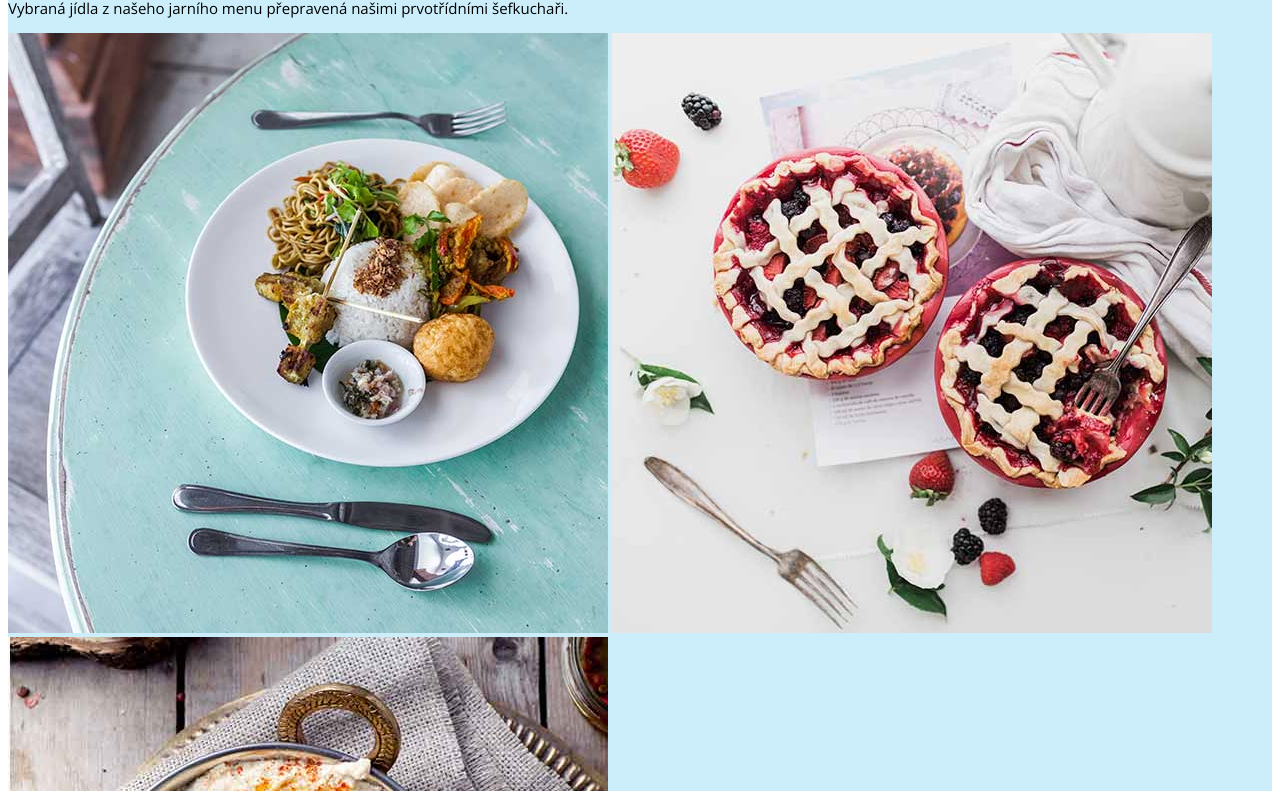
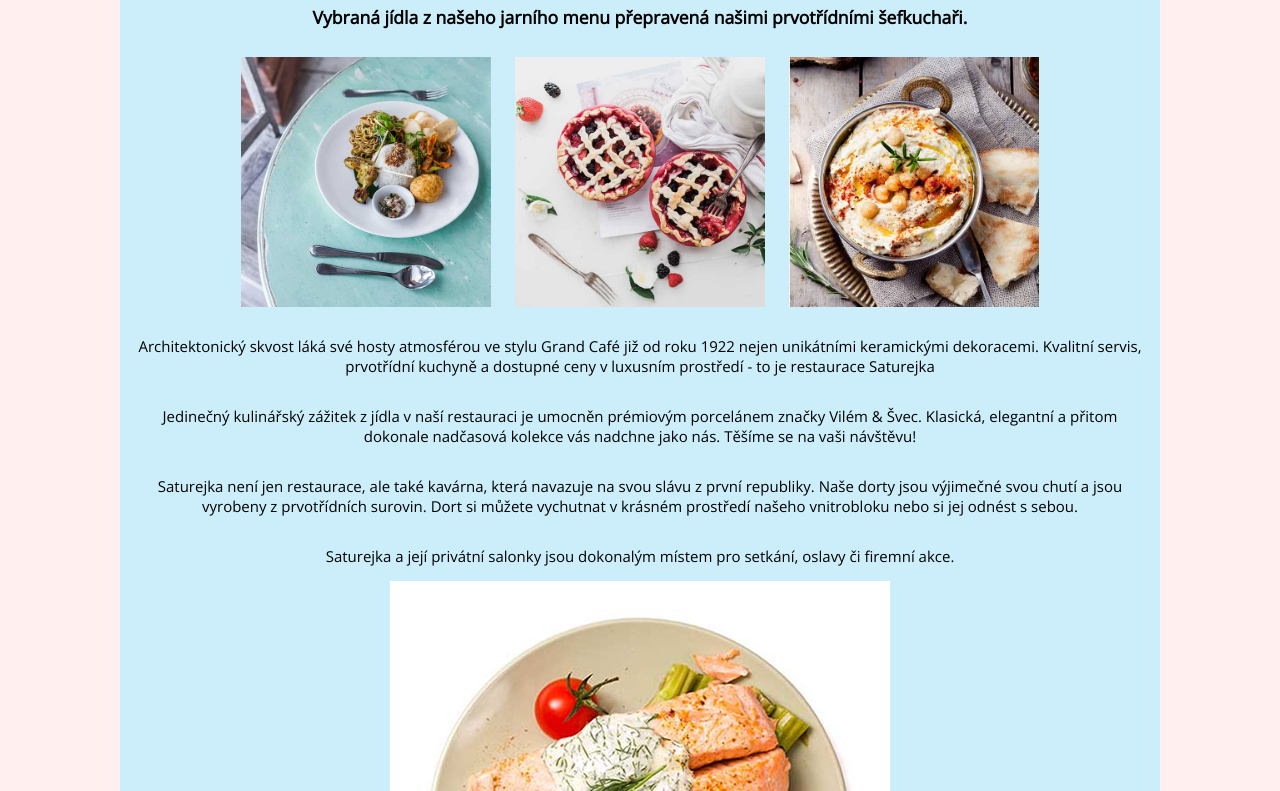
Before and after one commit to tbuchtova/saturejka, a plain HTML site: page index.html in a window 1280 px wide. Shown: the part 269-1060 px from the top of the page. Drawn offline with nearby package versions, Linux system fonts and the light colour scheme.

Commit message:
Připraveno na formátování

```diff
--- a/index.html
+++ b/index.html
@@ -16,38 +16,42 @@
       </p>
       <div class="blue">
         <h1>Naše nabídka</h1>
-        <p>
+        <h3>
           Vybraná jídla z našeho jarního menu přepravená našimi prvotřídními
           šefkuchaři.
-        </p>
+        </h3>
         <div class="home-dish">
           <img class="dish" src="/img/home1.jpg" alt="foto-jidlo" />
           <img class="dish" src="/img/home2.jpg" alt="foto-jidlo" />
           <img class="dish" src="/img/home3.jpg" alt="foto-jidlo" />
         </div>
         <div class="home-text">
+          <div class="home-text__prvni">
             <p>
-            Architektonický skvost láká své hosty atmosférou ve stylu Grand Café
-            již od roku 1922 nejen unikátními keramickými dekoracemi. Kvalitní
-            servis, prvotřídní kuchyně a dostupné ceny v luxusním prostředí - to
-            je restaurace Saturejka
+              Architektonický skvost láká své hosty atmosférou ve stylu Grand
+              Café již od roku 1922 nejen unikátními keramickými dekoracemi.
+              Kvalitní servis, prvotřídní kuchyně a dostupné ceny v luxusním
+              prostředí - to je restaurace Saturejka
             </p>
             <p>
               Jedinečný kulinářský zážitek z jídla v naší restauraci je umocněn
               prémiovým porcelánem značky Vilém & Švec. Klasická, elegantní a
-            přitom dokonale nadčasová kolekce vás nadchne jako nás. Těšíme se na
-            vaši návštěvu!
+              přitom dokonale nadčasová kolekce vás nadchne jako nás. Těšíme se
+              na vaši návštěvu!
             </p>
+          </div>
+          <div class="home-text__druhy">
             <p>
               Saturejka není jen restaurace, ale také kavárna, která navazuje na
-            svou slávu z první republiky. Naše dorty jsou výjimečné svou chutí a
-            jsou vyrobeny z prvotřídních surovin. Dort si můžete vychutnat v
+              svou slávu z první republiky. Naše dorty jsou výjimečné svou chutí
+              a jsou vyrobeny z prvotřídních surovin. Dort si můžete vychutnat v
               krásném prostředí našeho vnitrobloku nebo si jej odnést s sebou.
             </p>
             <p>
-            Saturejka a její privátní salonky jsou dokonalým místem pro setkání,
-            oslavy či firemní akce.
+              Saturejka a její privátní salonky jsou dokonalým místem pro
+              setkání, oslavy či firemní akce.
             </p>
+          </div>
         </div>
         <div class="dish-card">
           <img class="dish-card__photo" src="/img/dish1.jpg" alt="foto-jidlo" />
@@ -100,6 +104,11 @@
           </div>
         </div>
       </div>
+      <p class="paticka">
+        Veškerý obsah těchto webových stránek je zcela smyšlený a určený pouze
+        pro studijný účely Czechitas Digitální akademie Web. Jakákoliv podobnost
+        s již existujícími stránkami je čistě náhodná.
+      </p>
     </div>
   </body>
 </html>
--- a/style.css
+++ b/style.css
@@ -5,15 +5,33 @@ html {
   font-size: 15px;
 }
 
+body {
+  margin: 0 auto;
+}
+
 h1,
 h2 {
   font-family: 'Playfair Display', serif;
 }
 
+p {
+  max-width: 1040px;
+  margin: 0 auto;
+  padding: 1em;
+}
+
 .pink {
   background-color: #ffefef;
+  text-align: center;
 }
 
 .blue {
   background-color: rgb(203, 238, 250);
+  margin: 0 auto;
+  max-width: 1040px;
 }
+
+.dish {
+  width: 250px;
+  padding: 10px;
+}
```
Lines whose indentation alone changed are shown as unchanged.
